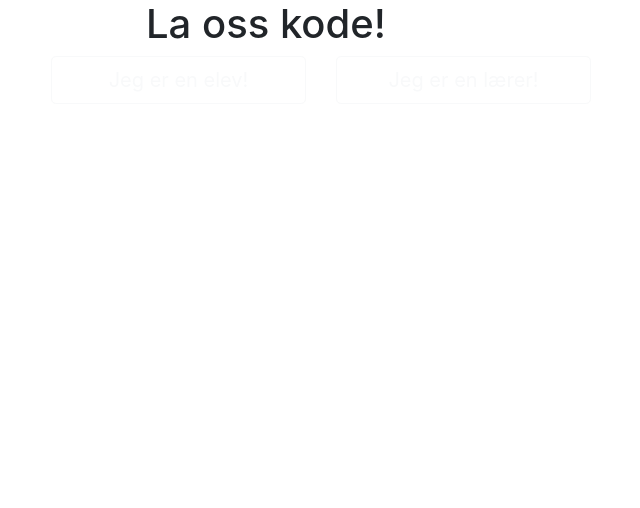
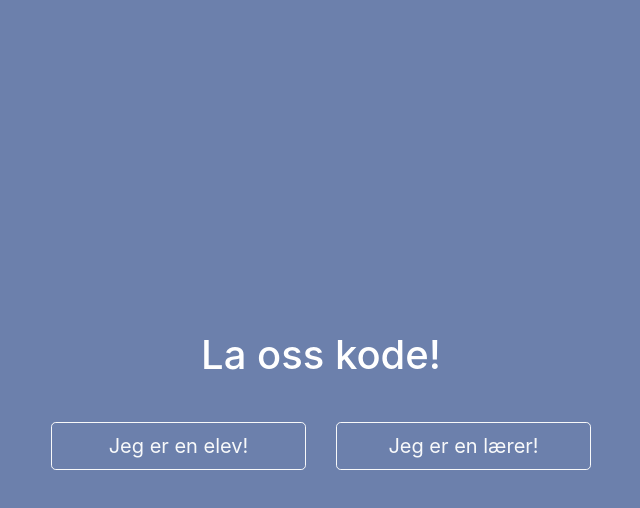
Before and after one commit to annikh/horseRace, a React (Create React App) app: page / in a window 1280 px wide. Shown: the top 508 px of the page, without its empty margins (319-959 px from the left). Built offline with nearby package versions, Linux system fonts and the light colour scheme.

Commit message:
Refactor styling code

```diff
--- a/src/components/App/App.js
+++ b/src/components/App/App.js
@@ -5,23 +5,19 @@ import './App.css';
 
 const App = () => {
   return (
-    <div className='App-menu'>
+    <div className='App'>
     <Container>
-      <Row className='App-text'>
-        <Col></Col>
+      <Row className='App-header'>
         <Col><h1>La oss kode!</h1></Col>
-        <Col></Col>
       </Row>
 
-      <Row className='App-buttons'>
-        <Col></Col>
-        <Col>
+      <Row className="App-buttons">
+        <Col xs lg="3">
           <Link to="/student"><Button variant="outline-light" size="lg" block>Jeg er en elev!</Button></Link>
         </Col>
-        <Col>
+        <Col xs lg="3">
         <Link to="/teacher"><Button variant="outline-light" size="lg" block>Jeg er en lærer!</Button></Link>
         </Col>
-        <Col></Col>
       </Row>
     </Container>
     </div>
```
